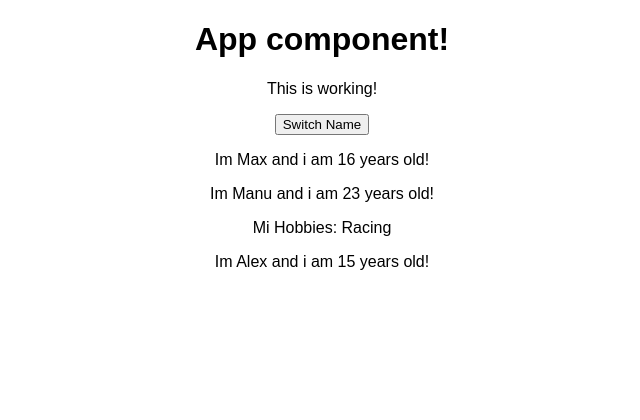
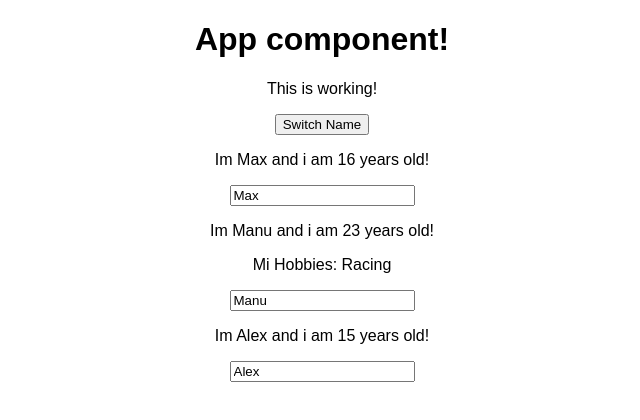
Before and after one commit to EnzoEsper/mreact, a React (Create React App) app: page / in a window 1280 px wide. Shown: the top 420 px of the page, without its empty margins (318-958 px from the left). Built offline with nearby package versions, Linux system fonts and the light colour scheme.

Commit message:
adding two way binding

```diff
--- a/src/App.js
+++ b/src/App.js
@@ -16,6 +16,16 @@
         { name: name, age: 16 },
         { name: "Manu", age: 23 },
         { name: "Alex", age: 26 }
+      ]
+    });
+  };
+
+  nameChangedHandler = event => {
+    this.setState({
+      persons: [
+        { name: "Max", age: 16 },
+        { name: event.target.value, age: 23 },
+        { name: "Alex", age: 15 }
       ]
     });
   };
@@ -42,6 +52,7 @@
           name={this.state.persons[1].name}
           age={this.state.persons[1].age}
           click={this.switchNameHandler.bind(this, "Max!")}
+          changed={this.nameChangedHandler}
         >
           Mi Hobbies: Racing
         </Person>
--- a/src/Person/Person.js
+++ b/src/Person/Person.js
@@ -8,6 +8,7 @@
       </p>
       {/*children refers to any elements between the open an closing tab of our component!*/}
       <p> {props.children}</p>
+      <input type="text" onChange={props.changed} value={props.name} />
     </div>
   );
 };
```
